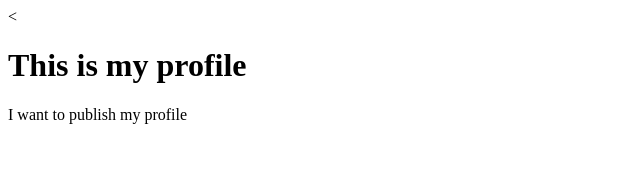
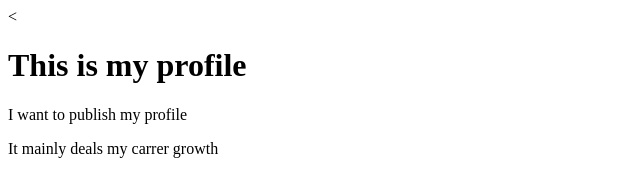
Before and after one commit to avinash508/portfolio, a plain HTML site: page index.html in a window 1280 px wide. Shown: the whole page, without its empty margins (0-640 px from the left). Drawn offline with Linux system fonts and the light colour scheme.

Commit message:
added another paragraph

```diff
--- a/index.html
+++ b/index.html
@@ -7,5 +7,6 @@
 <body>
   <h1> This is my profile</h1>
   <p>I want to publish my profile </p>
+  <p> It mainly deals my carrer growth </p>
 </body>
 </html>
```
